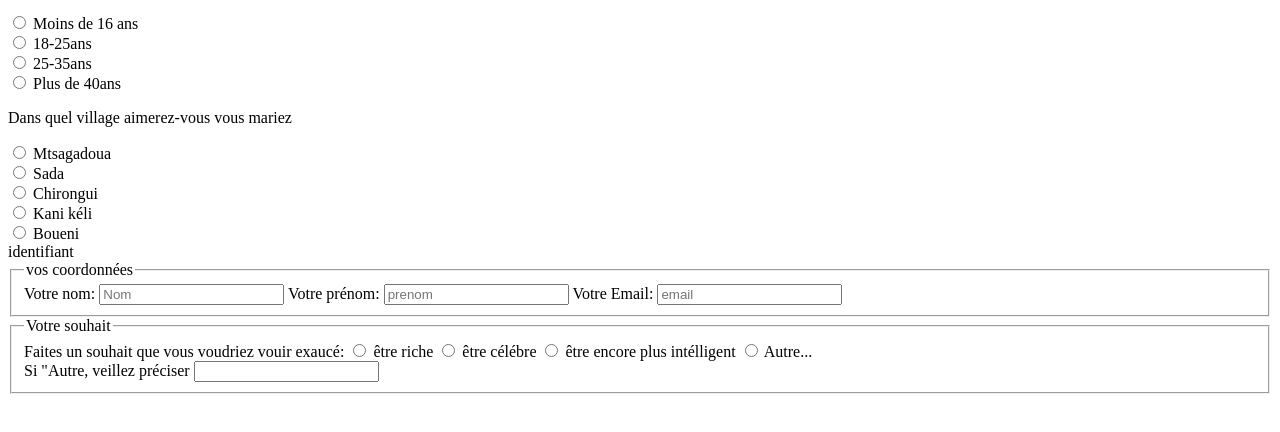
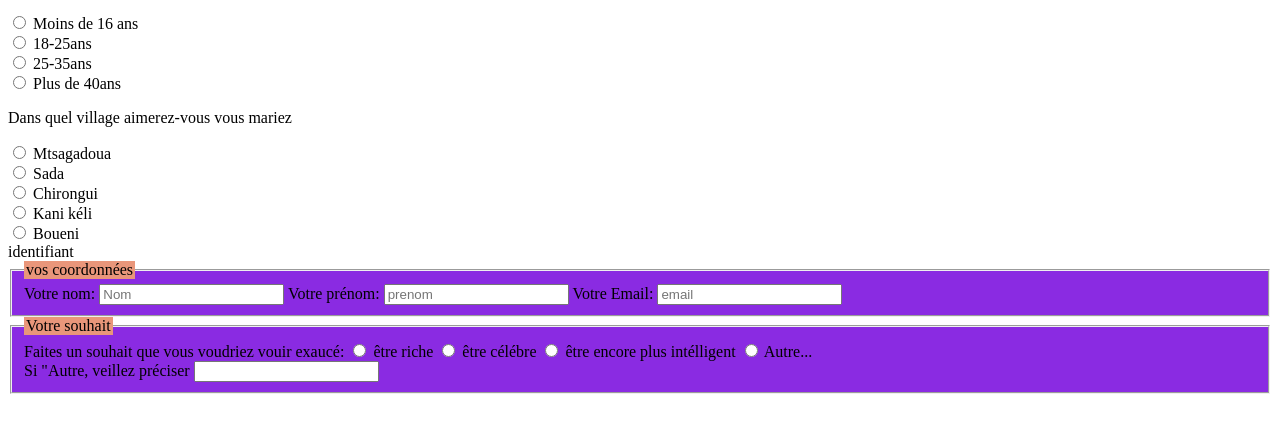
Before and after one commit to NADHURATI/mapremierepageweb, a plain HTML site: page formulaire.html in a window 1280 px wide. Shown: the part 334-766 px from the top of the page. Drawn offline with Linux system fonts and the light colour scheme.

Commit message:
ajout formulaire.css

```diff
--- a/formulaire.css
+++ b/formulaire.css
@@ -2,3 +2,13 @@ input {
     caret-color: mediumpurple;
     font: 18px;
 }
+
+fieldset {
+    border-radius: 1px solid black;
+    background-color: blueviolet;
+}
+
+legend {
+    border-radius: 1px solid black;
+    background-color: darksalmon;
+}
```
